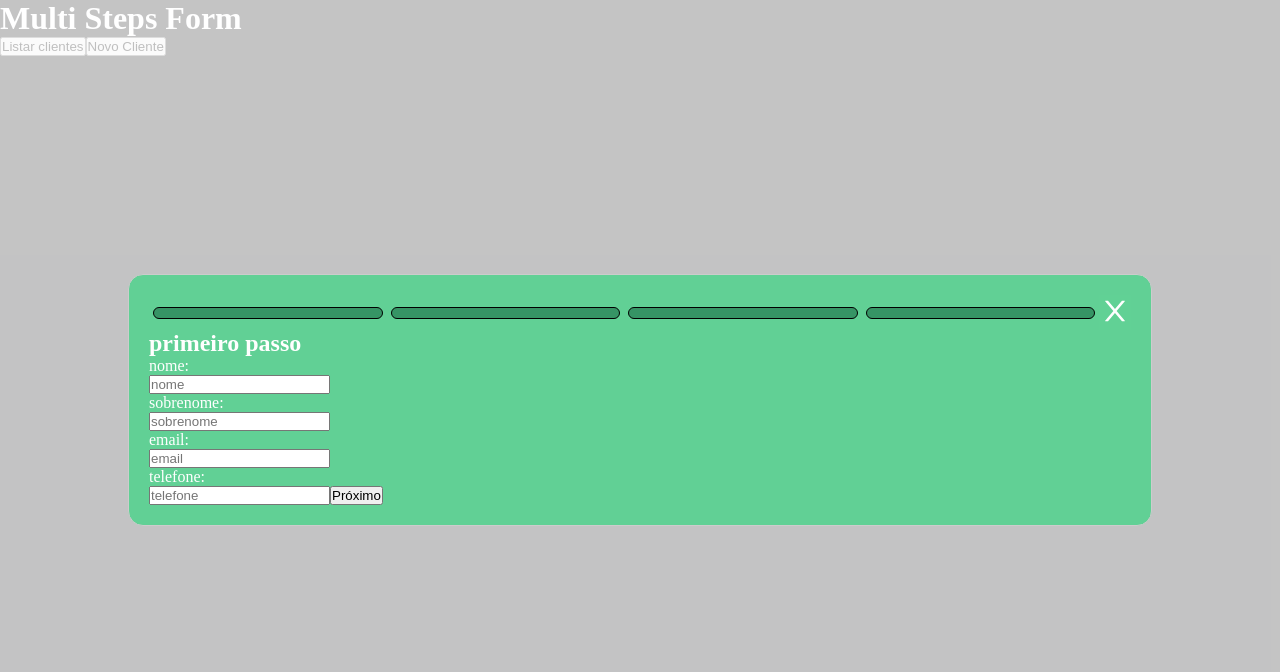
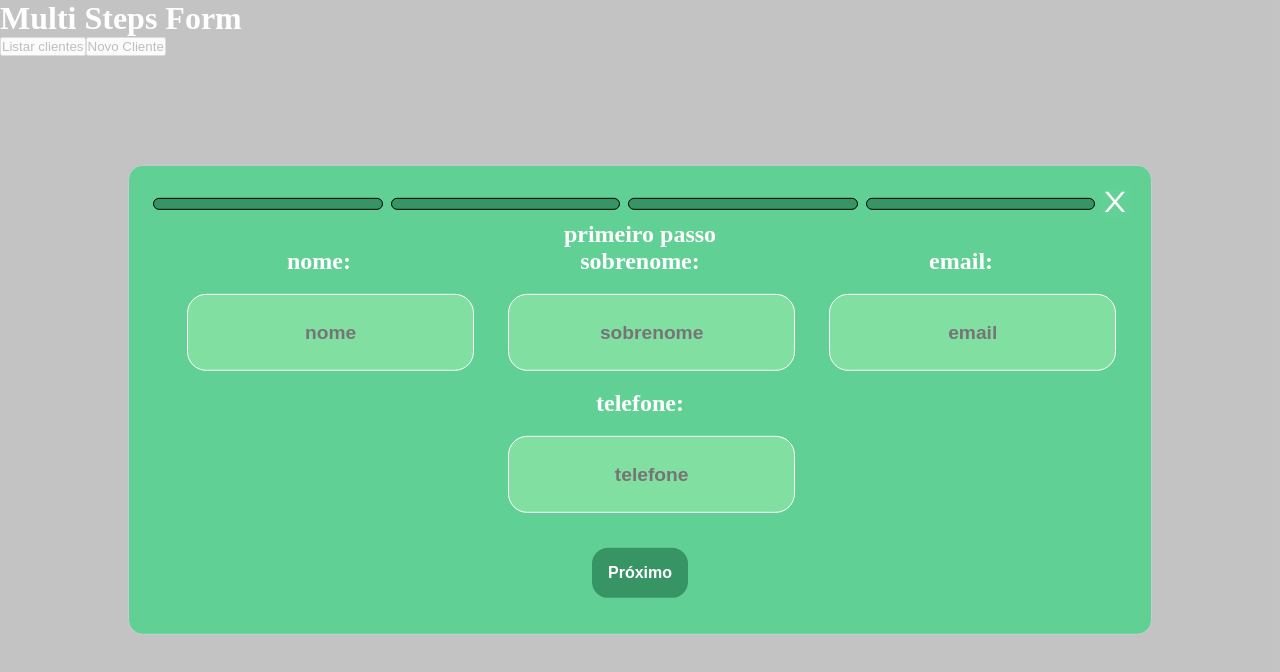
Before and after one commit to srsifer/mult-stap-form-challeng, a React (Vite) app: page / in a window 1280 px wide. Both pictures are taken after a click on the button "Novo Cliente". Shown: the top 672 px of the page. Built offline with nearby package versions, Linux system fonts and the light colour scheme.

Commit message:
featStyles: chama os componentes estilizados  para o formulario

```diff
--- a/src/components/steps/FirstStep.jsx
+++ b/src/components/steps/FirstStep.jsx
@@ -3,6 +3,7 @@ import PropTypes from 'prop-types'
 import firstStepValidation from '../../utils/inputValidations'
 import 'react-toastify/dist/ReactToastify.css'
 import { ToastContainer , toast } from 'react-toastify'
+import { ButtonNextStep, FormStepStyles, SectionInputs } from '../../styles/stepsFormStyles/FormStepStyles'
 
 
  const FirstStep = ({/* step, */ nextStep}) => {
@@ -47,7 +48,7 @@ import { ToastContainer , toast } from 'react-toastify'
 
 
     return (
-    <>
+    <FormStepStyles>
       <ToastContainer
         position="top-center"
         autoClose={5000}
@@ -59,7 +60,10 @@ import { ToastContainer , toast } from 'react-toastify'
         draggable
         pauseOnHover
       />
+      <div>
         <h2>primeiro passo</h2>
+      </div>
+      <SectionInputs>
         <label name='name'>
         <p>nome:</p>
         <input
@@ -108,13 +112,14 @@ import { ToastContainer , toast } from 'react-toastify'
           onChange={ handleChange }
           />
         </label>
-      <button
+      </SectionInputs>
+      <ButtonNextStep
         type='button'
         onClick={() =>  handleValidation()}
       >
         Próximo
-      </button>
-    </>
+      </ButtonNextStep>
+    </FormStepStyles>
   )
 }
 
```
Lines whose indentation alone changed are shown as unchanged.
